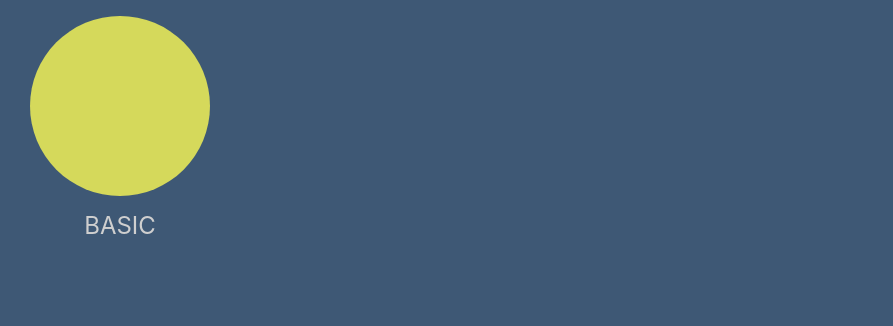
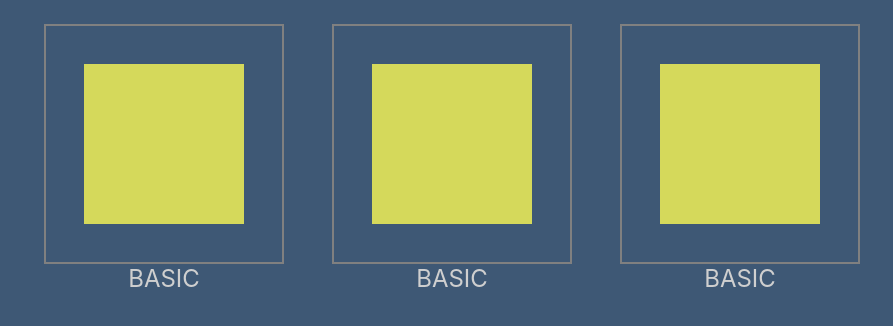
Before and after one commit to ParadigmEncryption/shape-shop, a React (Create React App) app: page / in a window 1280 px wide. Shown: the top 326 px of the page, without its empty margins (0-893 px from the left). Built offline with nearby package versions, Linux system fonts and the light colour scheme.

Commit message:
added directory component and basic styles for shape layout

```diff
--- /dev/null
+++ b/src/components/shape-preview/shape-preview.component.jsx
@@ -0,0 +1,15 @@
+import React from 'react';
+
+import Shape from '../shape/shape.component';
+
+import './shape-preview.styles.scss';
+
+const ShapePreview = props => (
+  <div className='shape-preview'>
+    <Shape />
+    <Shape />
+    <Shape />
+  </div>
+);
+
+export default ShapePreview;
--- /dev/null
+++ b/src/components/shape-preview/shape-preview.styles.scss
@@ -0,0 +1,5 @@
+.shape-preview {
+  display: flex;
+  flex-flow: wrap;
+  padding: 0 20px;
+}
--- a/src/components/shape/shape.component.jsx
+++ b/src/components/shape/shape.component.jsx
@@ -5,9 +5,7 @@ import './shape.styles.scss';
 const Shape = props => (
   <div className='shape-container'>
     <div className='shape'>
-      <div className='circle'>
-
-      </div>
+      <div className='square' />
     </div>
     <div className='shape-footer'>
       <span>BASIC</span>
--- a/src/components/shape/shape.styles.scss
+++ b/src/components/shape/shape.styles.scss
@@ -1,22 +1,18 @@
 $shape-color: #d5d95b;
 
 .shape-container {
-  display: flex;
-  flex-direction: column;
-  align-items: center;
-
-  // box-sizing: content-box;
-  height: 240px;
+  display: grid;
+  grid-template-rows: 240px 24px;
   width: 240px;
+  margin: 24px;
 
   .shape {
-    width: 90%;
-    height: 90%;
     display: flex;
     align-items: center;
     justify-content: center;
+    border: 2px solid gray;
 
-    .box {
+    .square {
       width: 160px;
       height: 160px;
       background: $shape-color;
@@ -32,8 +28,8 @@ $shape-color: #d5d95b;
 
   .shape-footer {
     width: 100%;
-    height: -20px;
     text-align: center;
     font-size: 24px;
+
   }
 }
--- a/src/pages/homepage/homepage.component.jsx
+++ b/src/pages/homepage/homepage.component.jsx
@@ -1,12 +1,15 @@
 import React from 'react'
 
+import ShapePreview from '../../components/shape-preview/shape-preview.component';
 import Shape from '../../components/shape/shape.component';
 
 import './homepage.styles.scss';
 
 const Homepage = props => {
   return (
-    <Shape />
+    <div className='shape-layout'>
+      <ShapePreview />
+    </div>
   );
 }
 
```
Also changed, not shown: src/components/directory/directory.component.jsx (added, +24 -0 lines), src/components/directory/directory.styles.scss (added).
